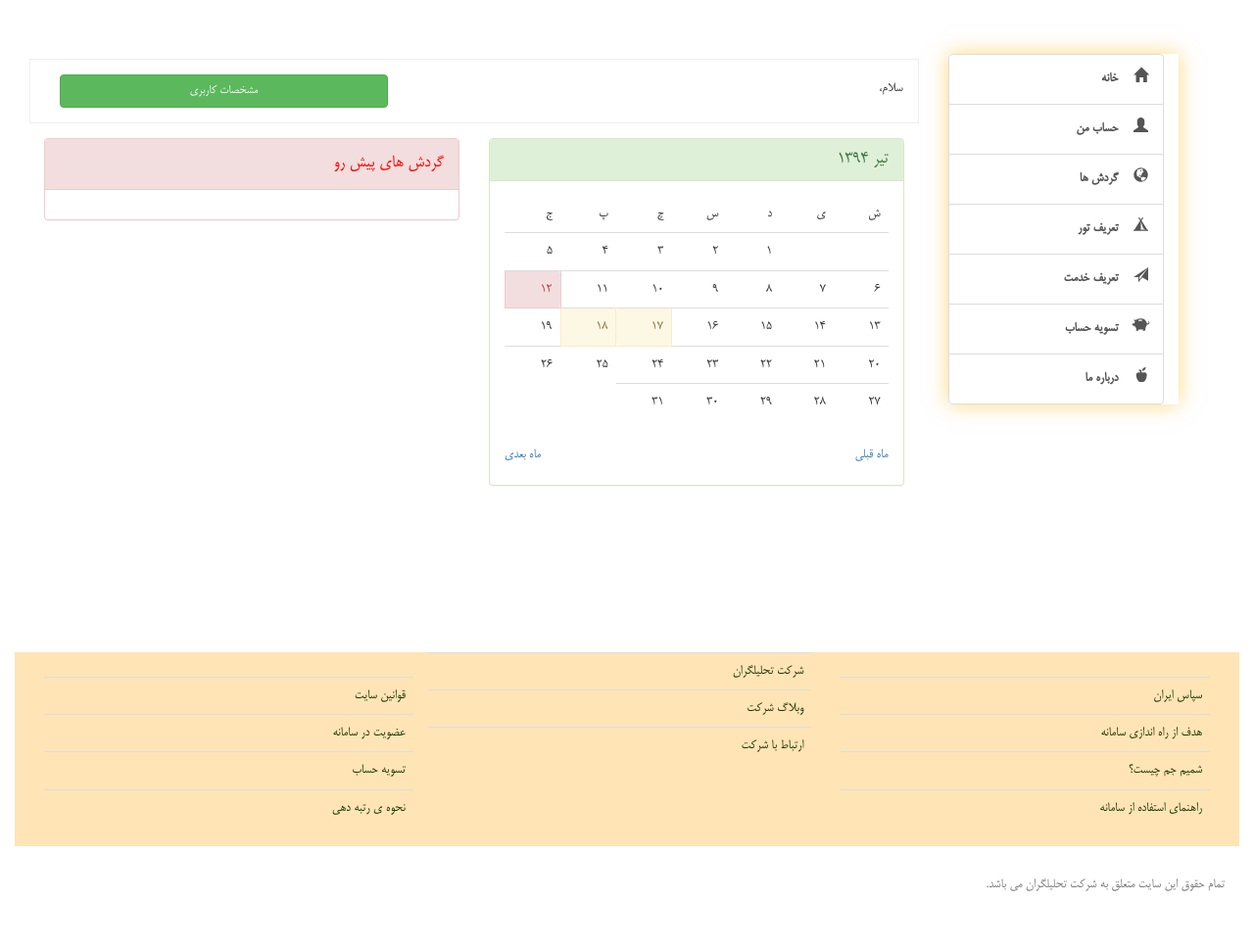
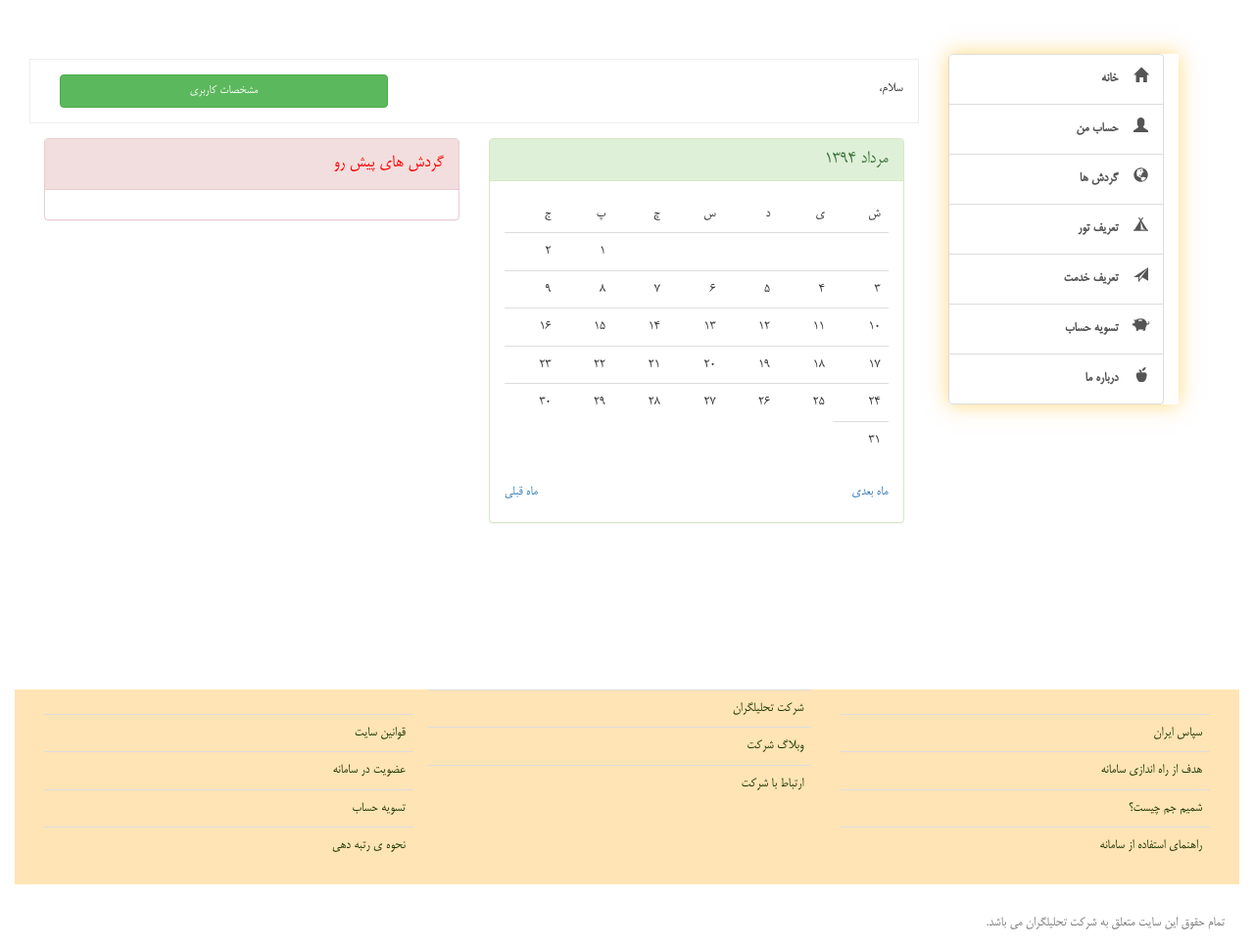
Before and after one commit to tahlilgaran/development_1, a Django app: template SepasIran_m/informing/templates/account.html in a window 1280 px wide. Shown: the part 218-1186 px from the top of the page at 98% size. Before the commit the page ends 1128 px from the top, so only its background shows below. Run offline with Django 3.2, Linux system fonts and the light colour scheme; the template is opened without the code that fills it, so the values that code supplies are empty; parts of the project's set-up code (start-up, migrations or seed data) failed here and were passed over; some libraries are stand-ins or nearby versions.

Commit message:
تغییرات نا کامل در تقویم.

```diff
--- a/SepasIran_m/informing/templates/account.html
+++ b/SepasIran_m/informing/templates/account.html
@@ -40,48 +40,8 @@
 
         {% block current_trip %}{% endblock %}
         {% block nazarsangi %}{% endblock %}
-        <div class="col-md-6">
-        <div class=" panel panel-success">
+        {% include 'taghvim.html' %}
 
-            <div class="panel-heading">
-                <h4 class="panel-title"><span id="" style="font-size: 20px;"><span class=''>&#1578;&#1740;&#1585;</span> <span class=''>&#1777;&#1779;&#1785;&#1780;</span></span></h4>
-            </div>
-
-            <div class="panel-body">
-            <table id="" class="table">
-                <thead>
-                <tr>
-                    <td>&#1588</td><td>&#1740</td><td>&#1583</td><td>&#1587</td><td>&#1670</td><td>&#1662</td><td>&#1580</td>
-                </tr>
-                </thead>
-                <tbody class="jalali">
-                    <tr>
-                        <td></td><td></td><td>&#1777;</td><td>&#1778;</td><td>&#1779;</td><td>&#1780;</td><td>&#1781;</td>
-                    </tr>
-                    <tr>
-                        <td>&#1782;</td><td>&#1783;</td><td>&#1784;</td><td>&#1785;</td><td>&#1777;&#1776;</td><td>&#1777;&#1777;</td><td class="alert alert-danger">&#1777;&#1778;</td>
-                    </tr>
-                    <tr>
-                        <td>&#1777;&#1779;</td><td>&#1777;&#1780;</td><td>&#1777;&#1781;</td><td>&#1777;&#1782;</td><td class="alert alert-warning">&#1777;&#1783;</td><td class="alert alert-warning">&#1777;&#1784;</td><td>&#1777;&#1785;</td>
-                    </tr>
-                    <tr>
-                        <td>&#1778;&#1776;</td><td>&#1778;&#1777;</td><td>&#1778;&#1778;</td><td>&#1778;&#1779;</td><td>&#1778;&#1780;</td><td>&#1778;&#1781;</td><td>&#1778;&#1782;</td>
-                    </tr>
-                    <tr>
-                        <td>&#1778;&#1783;</td><td>&#1778;&#1784;</td><td>&#1778;&#1785;</td><td>&#1779;&#1776;</td><td>&#1779;&#1777;</td>
-                    </tr>
-                </tbody>
-            </table>
-            <a id="" title="ماه قبلی" class="previous" style="float:left">
-                                ماه بعدی
-            </a>
-            <a id="" title="ماه بعدی" class="next" style="float: right">
-                ماه قبلی
-            </a>
-            </div>
-
-        </div>
-        </div>
 
 
      <!-- Modal -->
@@ -122,5 +82,59 @@
             form.action = new_action;
         }
 
+        var header = document.querySelector('.taghvim');
+        var body = document.querySelector('.jalali');
+
+        function next_month(a){
+            if (a.id == 'tir'){
+{#                show mordad#}
+                $(header).html("<h4 class='panel-title'><span style='font-size: 20px;'><span >مرداد</span> <span >۱۳۹۴</span></span></h4>");
+            }
+            else
+            if(a.id == 'mordad'){
+{#                show shahrivar#}
+                $(header).html("<h4 class='panel-title'><span style='font-size: 20px;'><span >شهریور</span> <span >۱۳۹۴</span></span></h4>");
+            }
+        }
+
+        function previous_month(a){
+            var n = document.querySelector('.next');
+            var p = document.querySelector('.previous');
+            console.log(n);
+            console.log(p);
+
+            if(a.id == 'mordad'){
+{#                show tir#}
+
+                $(header).html("<h4 class='panel-title'><span style='font-size: 20px;'><span >تیر</span> <span >۱۳۹۴</span></span></h4>");
+
+
+                $(body).html('<tr>'+
+                    '<td></td><td></td><td>&#1777;</td><td>&#1778;</td><td>&#1779;</td><td>&#1780;</td><td>&#1781;</td>'+
+                    '</tr><tr>'+
+                    '<td>&#1782;</td><td>&#1783;</td><td>&#1784;</td><td>&#1785;</td><td>&#1777;&#1776;</td><td>&#1777;&#1777;</td><td class="alert alert-danger">&#1777;&#1778;</td>'+
+                    '</tr><tr>'+
+                    '<td>&#1777;&#1779;</td><td>&#1777;&#1780;</td><td>&#1777;&#1781;</td><td>&#1777;&#1782;</td><td class="alert alert-warning">&#1777;&#1783;</td><td class="alert alert-warning">&#1777;&#1784;</td><td>&#1777;&#1785;</td>'+
+                    '</tr><tr>'+
+                    '<td>&#1778;&#1776;</td><td>&#1778;&#1777;</td><td>&#1778;&#1778;</td><td>&#1778;&#1779;</td><td>&#1778;&#1780;</td><td>&#1778;&#1781;</td><td>&#1778;&#1782;</td>'+
+                    '</tr><tr>'+
+                    '<td>&#1778;&#1783;</td><td>&#1778;&#1784;</td><td>&#1778;&#1785;</td><td>&#1779;&#1776;</td><td>&#1779;&#1777;</td>'+
+                    '</tr>'
+                );
+
+                var all_mordad = document.querySelectorAll('.mordad');
+                for (var i = 0 ; i < all_mordad.length ; i++){
+                    all_mordad[i].id = 'tir';
+                    console.log(all_mordad[i].getAttribute('id'));
+                }
+
+
+            }else
+            if(a.id == 'shahrivar'){
+{#                show mordad#}
+                $(header).append("<h4 class='panel-title'><span style='font-size: 20px;'><span >مرداد</span> <span >۱۳۹۴</span></span></h4>");
+            }
+        }
+
     </script>
 {% endblock %}
--- /dev/null
+++ b/SepasIran_m/informing/templates/taghvim.html
@@ -0,0 +1,33 @@
+<div class="col-md-6">
+        <div class=" panel panel-success">
+
+            <div class="panel-heading , taghvim">
+                <h4 class="panel-title"><span id="" style="font-size: 20px;"><span class=''>مرداد</span> <span class=''>۱۳۹۴</span></span></h4>
+            </div>
+
+            <div class="panel-body">
+            <table id="" class="table">
+                <thead>
+                <tr>
+                    <td>&#1588</td><td>&#1740</td><td>&#1583</td><td>&#1587</td><td>&#1670</td><td>&#1662</td><td>&#1580</td>
+                </tr>
+                </thead>
+                <tbody class="jalali">
+                    <tr><td></td><td></td><td></td><td></td><td></td><td>1</td><td>2</td></tr>
+                    <tr><td>3</td><td>4</td><td>5</td><td>6</td><td>7</td><td>8</td><td>9</td></tr>
+                    <tr><td>10</td><td>11</td><td>12</td><td>13</td><td>14</td><td>15</td><td>16</td></tr>
+                    <tr><td>17</td><td>18</td><td>19</td><td>20</td><td>21</td><td>22</td><td>23</td></tr>
+                    <tr><td>24</td><td>25</td><td>26</td><td>27</td><td>28</td><td>29</td><td>30</td></tr>
+                    <tr><td>31</td></tr>
+                </tbody>
+            </table>
+            <a id="mordad" title="ماه قبلی" class="previous" style="float:left" onclick="previous_month(this)">
+ماه قبلی
+            </a>
+            <a id="mordad" title="ماه بعدی" class="next" style="float: right" onclick="next_month(this)">
+ماه بعدی
+            </a>
+            </div>
+
+        </div>
+        </div>
```
